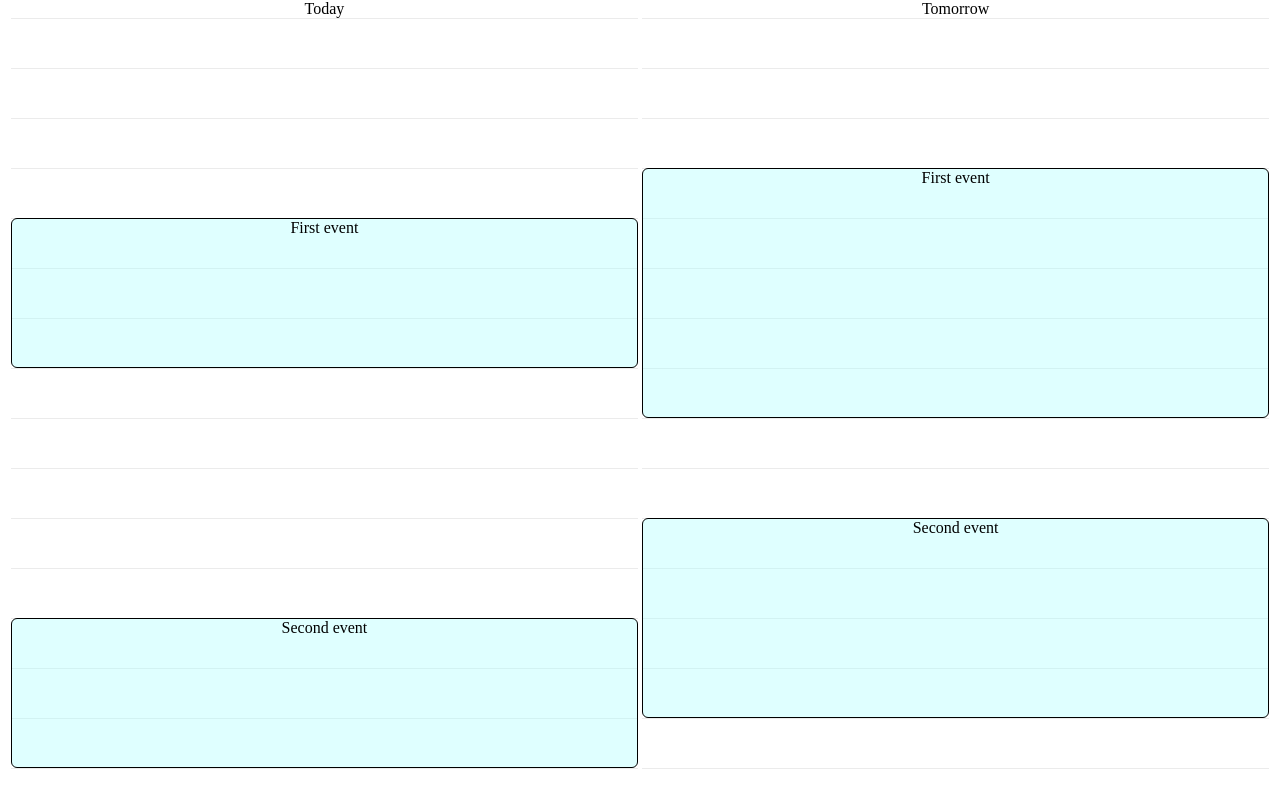
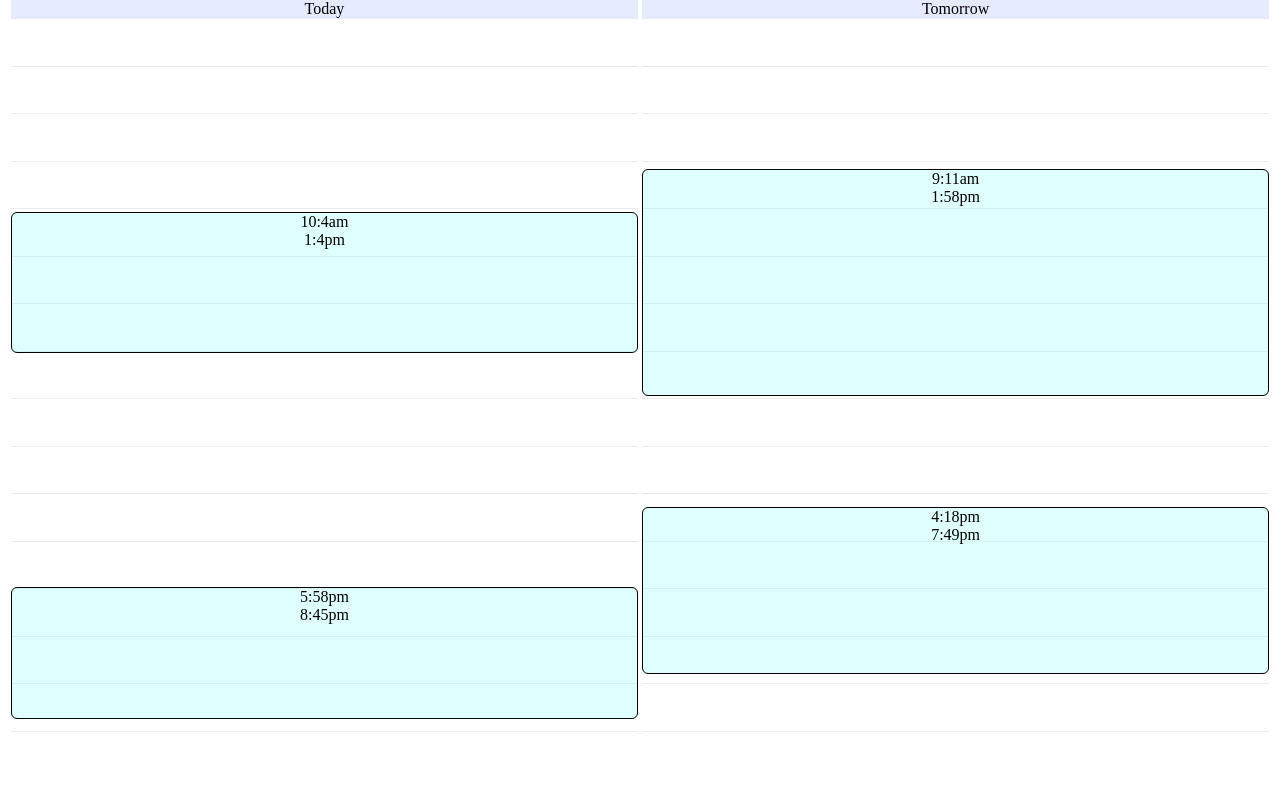
Before and after one commit to pouriaa/day-calendar, a plain HTML site: page index.html in a window 1280 px wide. Drawn offline with nearby package versions, Linux system fonts and the light colour scheme.

Commit message:
minor tweaks

```diff
--- a/index.html
+++ b/index.html
@@ -1,4 +1,3 @@
-<!DOCTYPE html>
 <html>
 <head>
 	<title>Daily Component Demo</title>
--- a/js/modules/Day.js
+++ b/js/modules/Day.js
@@ -45,7 +45,7 @@ var Day = (function() {
 
 	/** TEMP **/
 	function dummyRangeInt(min, max) {
-		return Math.floor(Math.random() * (max - min + 1)) + min;
+		return Math.random() * (max - min) + min;
 	}
 
 	return {
--- a/js/modules/Slot.js
+++ b/js/modules/Slot.js
@@ -1,6 +1,7 @@
 var Slot = (function() {
+	var day
+	var content = {}
 	var date = new Date()
-	var day
 
 	var renderMultiple = function (slots, parent) {
 		day = parent
@@ -20,7 +21,22 @@ var Slot = (function() {
 			top: yStart * day.height,
 			height: slotHeight
 		}
-		$("<section>"+slot.content+"</section>").appendTo($("#" + day.id).find(".slots")).css(slotStyle)
+		var markup = slotContentMarkup(slot)
+
+		$(markup).appendTo($("#" + day.id).find(".slots")).css(slotStyle)
+	}
+
+	function slotContentMarkup(slot) {
+		content.startTime = ((slot.start - 12) >= 1) ? Math.floor(slot.start - 12) + ":" + Math.round((slot.start % 1) * 60) + "pm" :  Math.floor(slot.start) + ":" + Math.round((slot.start % 1) * 60) + "am"
+		content.endTime = ((slot.end - 12) >= 1) ? Math.floor(slot.end - 12) + ":"+ Math.round((slot.end % 1) * 60) + "pm" : slot.end + "am"
+
+		var contentMarkup =
+			"<section>" +
+				"<span class='start-time'>" + content.startTime + "</span><br/>" +
+				"<span class='end-time'>" + content.endTime + "</span>" +
+			"</section>"
+
+		return contentMarkup
 	}
 
 	function fromTopPercent (point, interval) {
--- a/style/main.scss
+++ b/style/main.scss
@@ -4,7 +4,7 @@
 }
 body {
 	margin:0;
-	height: 100vh;
+	height: 95vh;
 	text-align: center;
 }
 
@@ -15,6 +15,9 @@ body {
 		width:49%;
 		box-sizing: border-box;
 		display:inline-block;
+		header {
+			background: rgba(0, 50, 252, 0.1);
+		}
 		.hatch-mark {
 			position: absolute;
 			height: 1px;
```
Also changed, not shown: style/main.css, 2 other files.
